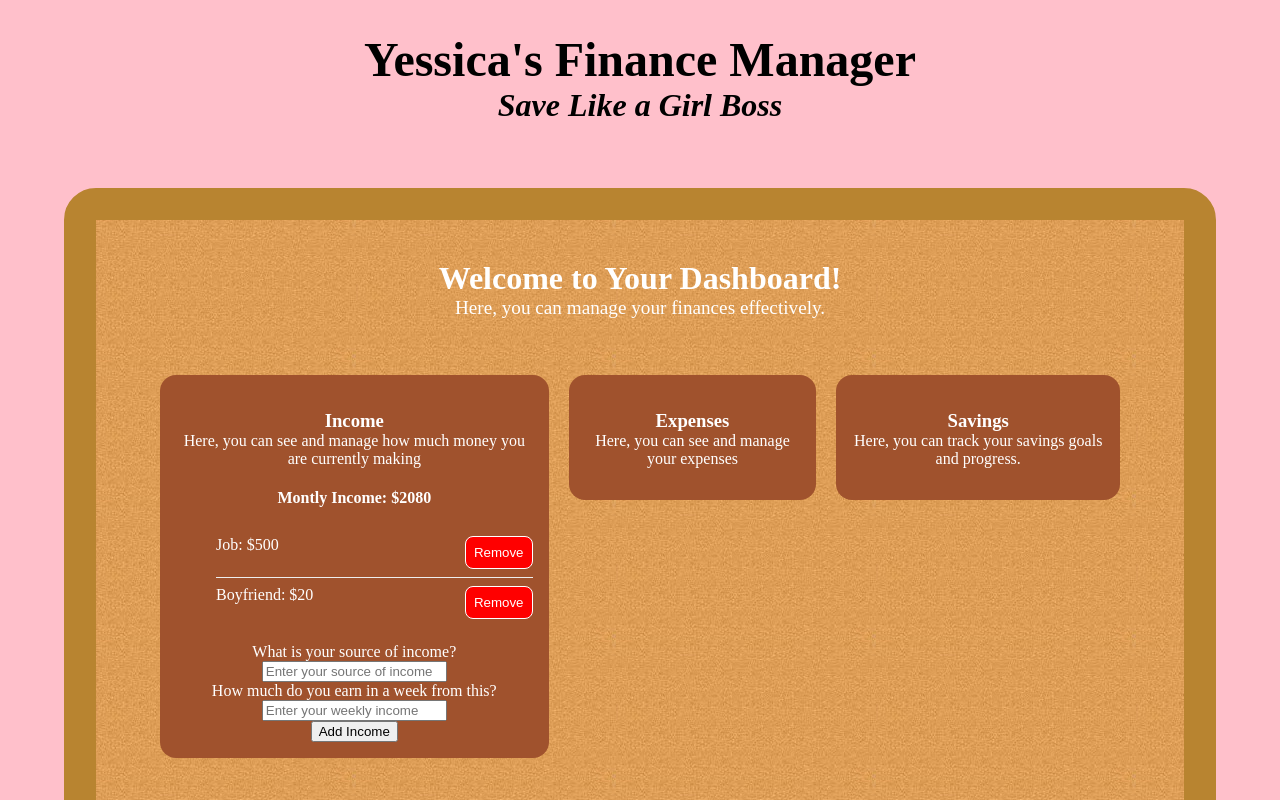
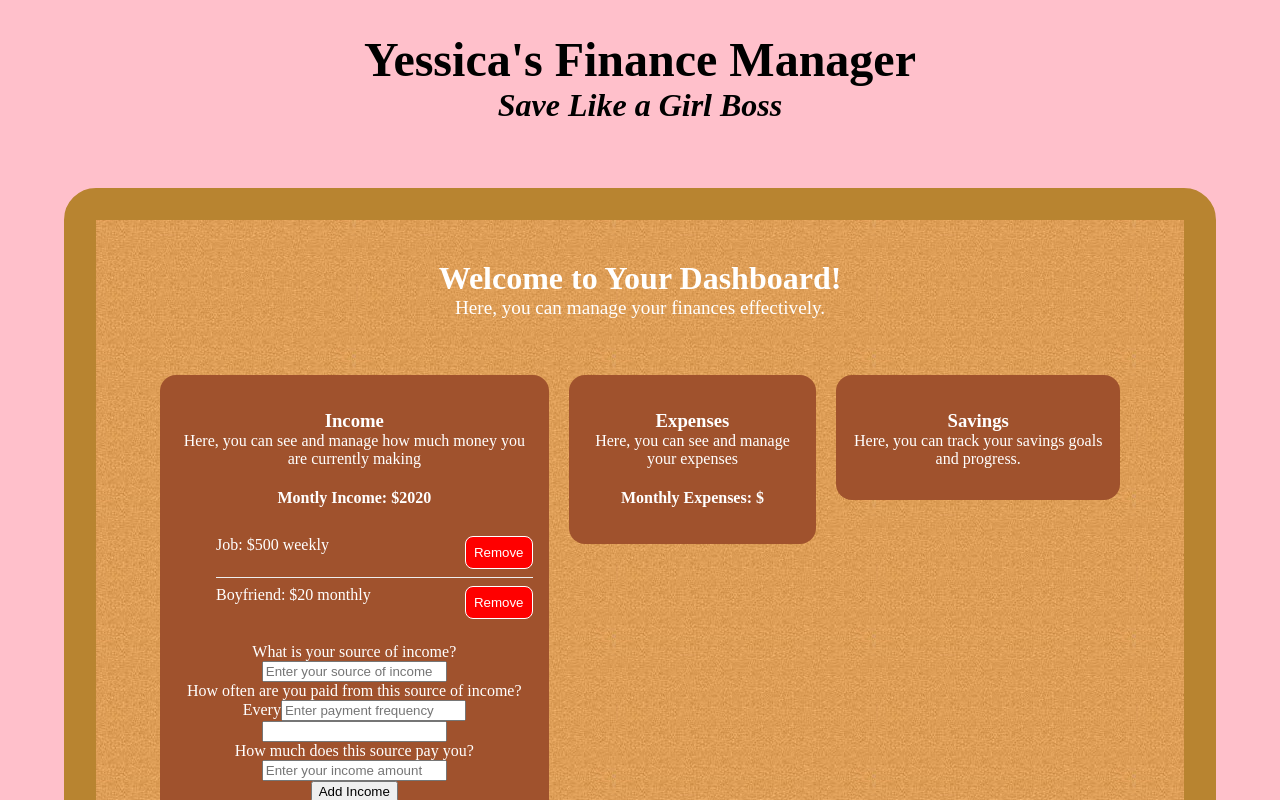
Before and after one commit to cmanzo20/YessicasFinanceManager, a React (Create React App) app: page / in a window 1280 px wide. Shown: the top 800 px of the page. Built offline with nearby package versions, Linux system fonts and the light colour scheme; no server answers; the HTML template or start-up script is replaced by a standard one.

Commit message:
Updated forms to ask for not just weekly income, but instead incomes of any frequency- also added a helper function file to assist with these operations

```diff
--- a/src/Expenses.jsx
+++ b/src/Expenses.jsx
@@ -1,8 +1,35 @@
+import { useEffect, useState } from "react";
+
 function Expenses() {
+  const [expenses, setExpenses] =  useState([{id: 1, source: "gas", cost: "1000"}])
+  const [loading, setLoading] = useState(true);
+  const [error, setError] = useState(null);
+
+  useEffect(() => {
+    const fetchExpenses = async () => {
+      try{
+        const response = await fetch(`${process.env.BACKEND_URL}/expenses`);
+        if (!response.ok){
+          throw new Error("Error fetching Expenses");
+        }
+        const data = await response.json();
+        setExpenses(data);
+      }
+      catch (err){
+        setError(err.message);
+      }
+      finally{
+        setLoading(false);
+      }
+    }
+    fetchExpenses();
+  }, []);
+
   return (
     <div className="expenses">
       <h3 className="expenses-title">Expenses</h3>
       <p className="expenses-description">Here, you can see and manage your expenses</p>
+      <h4>Monthly Expenses: ${}</h4>
     </div>
   );
 }
--- a/src/Income.jsx
+++ b/src/Income.jsx
@@ -1,8 +1,9 @@
+import {daysToString} from "./utils/helperFunctions.js";
 import IncomeForm from "./IncomeForm";
 import { useState, useEffect } from "react";
 
 function Income() {
-  const [incomeList, setIncomeList] = useState([{ id: 1, source: "Job", amount: 500 }, { id: 2, source: "Boyfriend", amount: 20 }]); //test data
+  const [incomeList, setIncomeList] = useState([{ id: 1, source: "Job", frequency: 7, amount: 500 }, { id: 2, source: "Boyfriend", frequency: 28, amount: 20 }]); //test data
   const [loading, setLoading] = useState(true);
   const [error, setError] = useState(null);
 
@@ -31,7 +32,7 @@ function Income() {
     <div className="income">
       <h3 className="income-title">Income</h3>
       <p className="income-description">Here, you can see and manage how much money you are currently making</p>
-      <h4>Montly Income: ${incomeList.reduce((sum, item) => sum + item.amount * 4, 0)}</h4> {/* calculates monthly income */}
+      <h4>Montly Income: ${incomeList.reduce((sum, item) => sum + item.amount/item.frequency * 28, 0)}</h4> {/* calculates monthly income */}
       {loading && <p>Loading...</p>}
       {/* {error && <p style={{ color: "black" }}>Error: {error}</p>} CAN DO THIS, I prefer console.log*/}
       {error && console.log(`Error: ${error}`)}
@@ -40,7 +41,7 @@ function Income() {
         <ul>
           {incomeList.map((item) => (
             <li key={item.id}>
-              {item.source}: ${item.amount}
+              {item.source}: ${item.amount + " " + daysToString(item.frequency)}
               <button onClick={() => handleDeleteIncome(item.id)}>Remove</button>
             </li>
           ))}
--- a/src/IncomeForm.jsx
+++ b/src/IncomeForm.jsx
@@ -1,5 +1,4 @@
-import { useState } from "react";
-
+import { stringToDays } from "./utils/helperFunctions.js";
 
 function IncomeForm({ onAddIncome }) {
 
@@ -12,11 +11,27 @@ function IncomeForm({ onAddIncome }) {
                     type="text"
                     placeholder="Enter your source of income"
                 />
-                <label htmlFor="weeklyIncome">How much do you earn in a week from this?</label>
+                <label htmlFor="incomeFrequency">How often are you paid from this source of income?</label>
+                <span>
+                    Every
+                    <input
+                        id="incomeFrequency"
+                        type="number"
+                        placeholder="Enter payment frequency"
+                    />
+                    <input id = "incomeUnits" list="frequencyUnits"></input>
+                    <datalist id="frequencyUnits">
+                        <option value="day(s)"></option>
+                        <option value="week(s)"></option>
+                        <option value="month(s)"></option>
+                        <option value="year(s)"></option>
+                    </datalist>
+                </span>
+                <label htmlFor="incomeAmount">How much does this source pay you?</label>
                 <input
-                    id="weeklyIncome"
+                    id="incomeAmount"
                     type="float"
-                    placeholder="Enter your weekly income"
+                    placeholder="Enter your income amount"
                 />
                 <button type="submit">Add Income</button>
             </form>
@@ -26,18 +41,22 @@ function IncomeForm({ onAddIncome }) {
     function handleSubmit(event) {
         event.preventDefault();
         const incomeSource = event.target.incomeSource.value;
-        const weeklyIncome = parseFloat(event.target.weeklyIncome.value) || 0;
+        const incomeAmount = parseFloat(event.target.incomeAmount.value);
+        const incomeUnits = stringToDays(event.target.incomeUnits.value);
+        const incomeFrequency = parseInt(event.target.incomeFrequency.value);
 
-        if (!incomeSource || !weeklyIncome || isNaN(weeklyIncome)) {
-            alert("Please fill out all fields correctly.");
+        if (!incomeSource || !incomeAmount || isNaN(incomeAmount) || incomeAmount <= 0 || !incomeUnits || isNaN(incomeUnits) ||!incomeFrequency || isNaN(incomeFrequency) || incomeFrequency <= 0) {
+            alert("Please fill out all fields with valid data.");
             return;
         }
         const newIncome = {
             source: incomeSource,
-            amount: weeklyIncome,
+            amount: incomeAmount,
+            frequency: incomeFrequency*incomeUnits
         };
         event.target.incomeSource.value = "";
-        event.target.weeklyIncome.value = "";
+        event.target.incomeAmount.value = "";
+        event.target.incomeFrequency.value = "";
         onAddIncome(newIncome);
     };
 }
--- /dev/null
+++ b/src/utils/helperFunctions.js
@@ -0,0 +1,31 @@
+export function daysToString(days){
+    if(days == 7){
+        return "weekly";
+    }
+    else if (days == 14){
+        return "biweekly";
+    }
+    else if (days == 28){
+        return "monthly";
+    }
+    else if (days == 365){
+        return "annually";
+    }
+    return "every " + days + " days";
+};
+
+export function stringToDays(unit){
+    if(unit == "day(s)"){
+        return parseInt(1);
+    }
+    else if(unit == "week(s)"){
+        return parseInt(7);
+    }
+    else if (unit == "month(s)"){
+        return parseInt(28);
+    }
+    else if (unit == "year(s)"){
+        return parseInt(365);
+    }
+    return null;
+}
```
